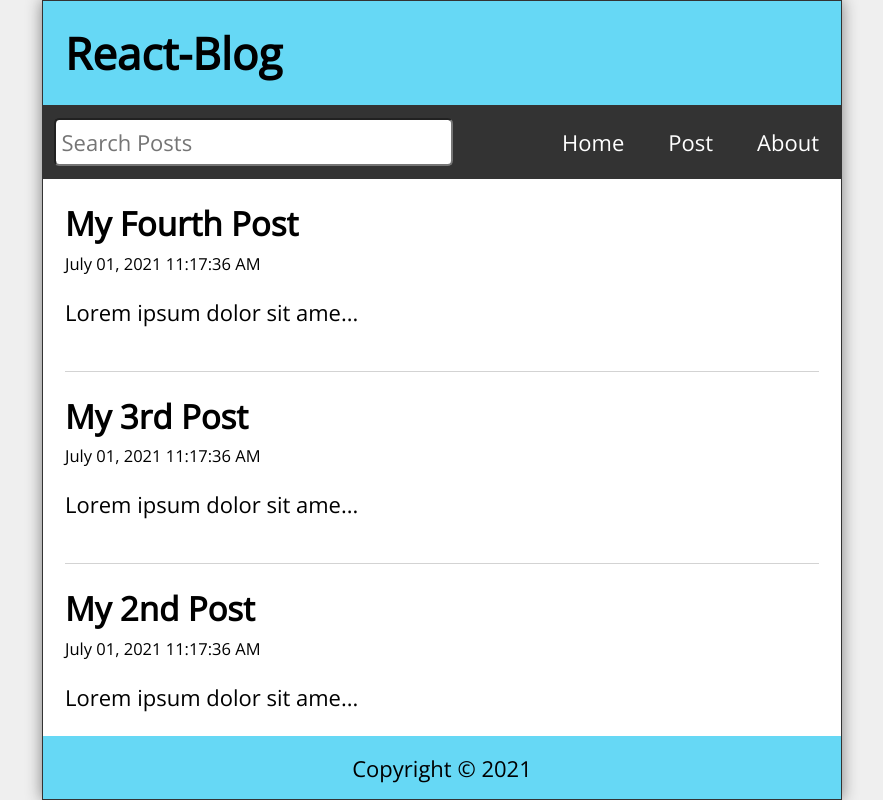
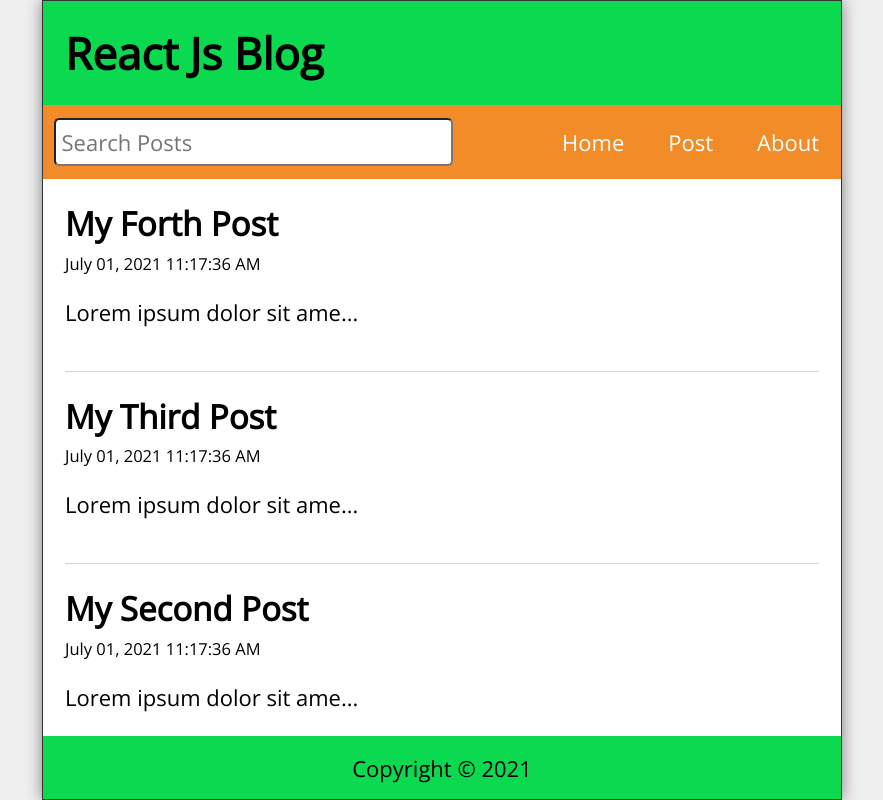
Before and after one commit to farid555/react-blog, a React (Create React App) app: page / in a window 1280 px wide. Shown: the whole page, without its empty margins (198-1081 px from the left). Built offline with nearby package versions, Linux system fonts and the light colour scheme; data requests are answered from the project's data file.

Commit message:
add axios & db.json

```diff
--- /dev/null
+++ b/data/db.json
@@ -0,0 +1,28 @@
+{
+    "posts": [
+        {
+            "id": 1,
+            "title": "My First Post",
+            "datetime": "July 01, 2021 11:17:36 AM",
+            "body": "Lorem ipsum dolor sit amet consectetur adipisicing elit. Quis consequatur expedita, assumenda similique non optio! Modi nesciunt excepturi corrupti atque blanditiis quo nobis, non optio quae possimus illum exercitationem ipsa!"
+        },
+        {
+            "id": 2,
+            "title": "My Second Post",
+            "datetime": "July 01, 2021 11:17:36 AM",
+            "body": "Lorem ipsum dolor sit amet consectetur adipisicing elit. Quis consequatur expedita, assumenda similique non optio! Modi nesciunt excepturi corrupti atque blanditiis quo nobis, non optio quae possimus illum exercitationem ipsa!"
+        },
+        {
+            "id": 3,
+            "title": "My Third Post",
+            "datetime": "July 01, 2021 11:17:36 AM",
+            "body": "Lorem ipsum dolor sit amet consectetur adipisicing elit. Quis consequatur expedita, assumenda similique non optio! Modi nesciunt excepturi corrupti atque blanditiis quo nobis, non optio quae possimus illum exercitationem ipsa!"
+        },
+        {
+            "id": 4,
+            "title": "My Forth Post",
+            "datetime": "July 01, 2021 11:17:36 AM",
+            "body": "Lorem ipsum dolor sit amet consectetur adipisicing elit. Quis consequatur expedita, assumenda similique non optio! Modi nesciunt excepturi corrupti atque blanditiis quo nobis, non optio quae possimus illum exercitationem ipsa!"
+        }
+    ]
+}
--- a/package.json
+++ b/package.json
@@ -6,6 +6,7 @@
     "@testing-library/jest-dom": "^5.11.4",
     "@testing-library/react": "^11.1.0",
     "@testing-library/user-event": "^12.1.10",
+    "axios": "^0.21.4",
     "date-fns": "^2.24.0",
     "react": "^17.0.2",
     "react-dom": "^17.0.2",
--- a/src/App.js
+++ b/src/App.js
@@ -9,45 +9,37 @@ import Missing from "./Missing";
 import { Route, Switch, useHistory } from "react-router-dom";
 import { useState, useEffect } from "react";
 import { format } from 'date-fns'
+import api from "./api/posts"
+
 
 function App() {
-  const [posts, setPosts] = useState([
-    {
-      id: 1,
-      title: "My First Post",
-      datetime: "July 01, 2021 11:17:36 AM",
-      body:
-        "Lorem ipsum dolor sit amet consectetur adipisicing elit. Quis consequatur expedita, assumenda similique non optio! Modi nesciunt excepturi corrupti atque blanditiis quo nobis, non optio quae possimus illum exercitationem ipsa!",
-    },
-    {
-      id: 2,
-      title: "My 2nd Post",
-      datetime: "July 01, 2021 11:17:36 AM",
-      body:
-        "Lorem ipsum dolor sit amet consectetur adipisicing elit. Quis consequatur expedita, assumenda similique non optio! Modi nesciunt excepturi corrupti atque blanditiis quo nobis, non optio quae possimus illum exercitationem ipsa!",
-    },
-    {
-      id: 3,
-      title: "My 3rd Post",
-      datetime: "July 01, 2021 11:17:36 AM",
-      body:
-        "Lorem ipsum dolor sit amet consectetur adipisicing elit. Quis consequatur expedita, assumenda similique non optio! Modi nesciunt excepturi corrupti atque blanditiis quo nobis, non optio quae possimus illum exercitationem ipsa!",
-    },
-    {
-      id: 4,
-      title: "My Fourth Post",
-      datetime: "July 01, 2021 11:17:36 AM",
-      body:
-        "Lorem ipsum dolor sit amet consectetur adipisicing elit. Quis consequatur expedita, assumenda similique non optio! Modi nesciunt excepturi corrupti atque blanditiis quo nobis, non optio quae possimus illum exercitationem ipsa!",
-    },
-  ]);
 
-
+  const [posts, setPosts] = useState([]);
   const [search, setSearch] = useState('');
   const [searchResults, setSearchResults] = useState([]);
   const [postTitle, setPostTitle] = useState('');
   const [postBody, setPostBody] = useState('');
   const history = useHistory();
+
+  useEffect(() => {
+    const fetchPosts = async () => {
+      try {
+        const response = await api.get('/posts');
+        setPosts(response.data)
+      } catch (err) {
+        if (err.response) {
+          //Not in the 200 res range
+          console.log(err.response.data);
+          console.log(err.response.status);
+          console.log(err.response.headers);
+        } else {
+          console.log(`Error: ${err.message}`);
+        }
+
+      }
+    }
+    fetchPosts();
+  }, []);
 
   useEffect(() => {
     const filterResults = posts.filter(post =>
@@ -78,7 +70,7 @@ function App() {
 
   return (
     <div className="App">
-      <Header title="React-Blog" />
+      <Header title="React Js Blog" />
       <Nav search={search} setSearch={setSearch} />
       <Switch>
         <Route exact path="/">
--- /dev/null
+++ b/src/api/posts.js
@@ -0,0 +1,5 @@
+import axios from 'axios'
+
+export default axios.create({
+    baseURL: 'http://localhost:3500'
+});
--- a/src/index.css
+++ b/src/index.css
@@ -41,7 +41,7 @@ body {
 .Header,
 .Footer {
   width: 100%;
-  background-color: #66d8f5;
+  background-color: #0BDA51;
   padding: 1rem;
   display: flex;
   justify-content: space-between;
@@ -64,7 +64,7 @@ body {
 
 .Nav {
   width: 100%;
-  background-color: #333;
+  background-color: #F28C28;
   display: flex;
   flex-direction: column;
   justify-content: flex-start;
```
Also changed, not shown: 1 other file (tests, documents, lock files or other folders).
